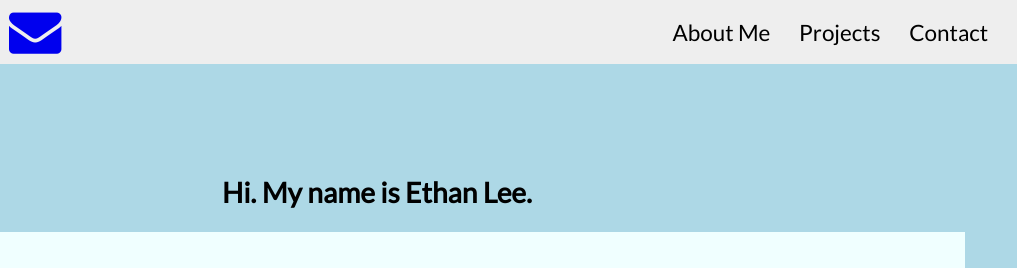
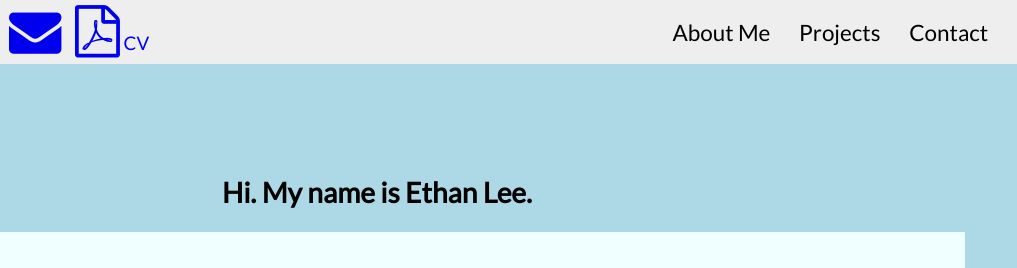
Before and after one commit to eduguy/eduguy.github.io, a plain HTML site: page index.html in a window 1280 px wide. Shown: the top 268 px of the page, 263-1280 px from the left. Drawn offline with Linux system fonts and the light colour scheme.

Commit message:
Added resume

```diff
--- a/index.html
+++ b/index.html
@@ -15,6 +15,8 @@
       <!-- <a href="https://github.com/eduguy" target="_blank" style="font-size:2.8em"><i class="fa fa-linkedin-square"></i> -->
       <a href="mailto:hoyin_3@hotmail.com" style="font-size:2.8em"><i class="fa fa-envelope"></i>
       </i>
+      <a href="Data/Co-op resume.pdf" target="_blank"><i style="font-size: 2.8em;" class="fa fa-file-pdf-o"></i> CV
+      </a>
 
 
 
@@ -117,6 +119,7 @@
       <h2> Contact </h2>
       <p> The best way to contact me is at my personal email <a  href ="mailto:hoyin_3@hotmail.com"> hoyin_3@hotmail.com</a> </p>
       <p> You can also connect with me and my work on <a href="https://github.com/eduguy" id="github"target="_blank">Github</a> </p>
+
     </section>
 </body>
 </html>
```
Also changed, not shown: 1 other file.
